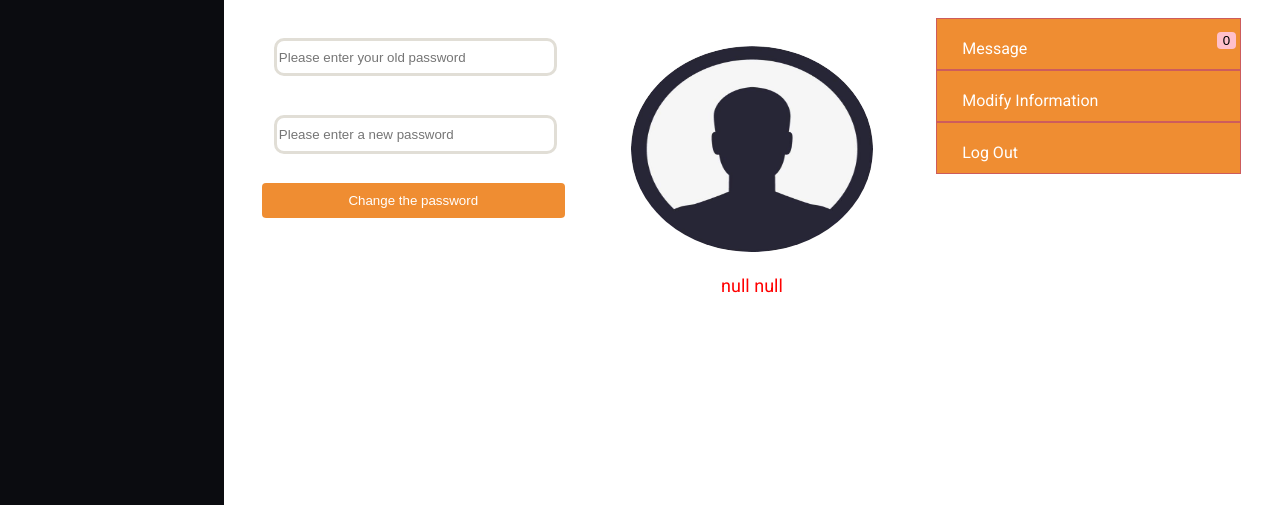
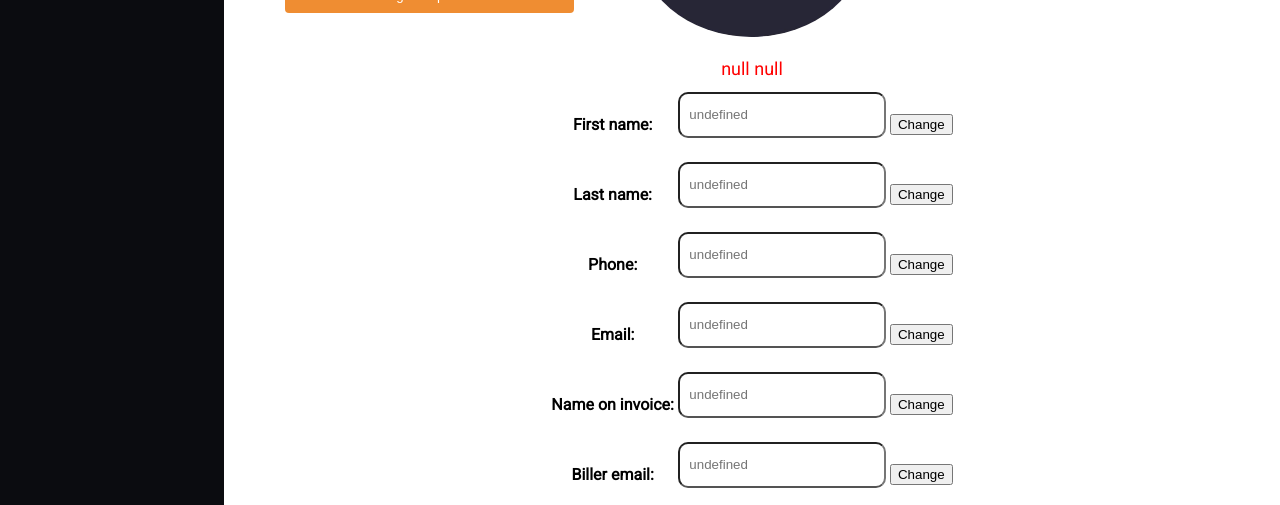
Before and after one commit to SWEN90016-T02-02/voucher_app, a React (Create React App) app: page /profile in a window 1280 px wide. Shown: the part 292-797 px from the top of the page. Built offline with nearby package versions, Linux system fonts and the light colour scheme.

Commit message:
Simple front end for profile information

```diff
--- a/src/pages/profile.js
+++ b/src/pages/profile.js
@@ -79,10 +79,6 @@ class Profile extends Component{
                         <span>Message</span>
                         <button id="profile">0</button>
                     </div>
-                    <div class="three1" id="profile">
-                        <span class="three-image3" id="profile"> </span>
-                        <span>Modify Information</span>
-                    </div>
                     <div class="three1" id="profile" onClick={this.clearStorage}>
                         <span class="three-image4" id="profile"> </span>
                         <span>Log Out</span>
@@ -90,6 +86,77 @@ class Profile extends Component{
                 </div>
             </div>
             </div>
+            <div id="change">
+                <table>
+                    <tr>
+                        <th>
+                            First name:
+                        </th>
+                        <th>
+                            <input type="text" id="name_pl" placeholder={"  "+window.localStorage.fn}/>
+                        </th>
+                        <th>
+                            <button id="fn_button">Change</button>
+                        </th>
+                    </tr>
+                    <tr>
+                        <th>
+                             Last name:
+                        </th>
+                        <th>
+                        <input type="text" id="lname_pl" placeholder={"  "+window.localStorage.ln}/>
+                        </th>
+                        <th>
+                        <button id="ln_button">Change</button>
+                        </th>
+                    </tr>
+                    <tr>
+                        <th>
+                        Phone:
+                        </th>
+                        <th>
+                        <input type="text" id="phone_pl" placeholder={"  "+window.localStorage.phone}/>
+                        </th>
+                        <th>
+                        <button id="ph_button">Change</button>
+                        </th>
+                    </tr>
+                    <tr>
+                        <th>
+                        Email:
+                        </th>
+                        <th>
+                        <input type="text" id="email_pl" placeholder={"  "+window.localStorage.email}/>
+                        </th>
+                        <th>
+                        <button id="em_button">Change</button>
+                        </th>
+                    </tr>
+                    <tr>
+                        <th>
+                        Name on invoice:
+                        </th>
+                        <th>
+                        <input type="text" id="name_invoice_pl" placeholder={"  "+window.localStorage.fn}/>
+                        </th>
+                        <th>
+                        <button id="ni_button">Change</button>
+                        </th>
+                    </tr>
+                    <tr>
+                        <th>
+                        Biller email:
+                        </th>
+                        <th>
+                        <input type="text" id="email_biller_pl" placeholder={"  "+window.localStorage.fn}/>
+                        </th>
+                        <th>
+                        <button id="em_button">Change</button><br/>
+                        </th>
+                    </tr>
+                    </table>
+            </div>
+
             </div>
           );
     }
```
